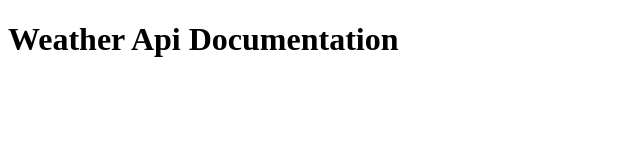
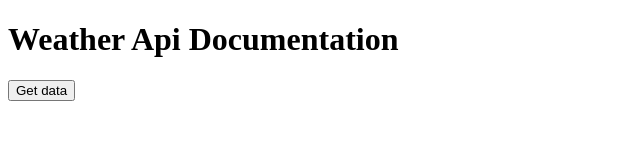
Before and after one commit to saneleM1991/git-one, a plain HTML site: page index.html in a window 1280 px wide. Shown: the whole page, without its empty margins (0-640 px from the left). Drawn offline with Linux system fonts and the light colour scheme.

Commit message:
Added a button for fetching data

```diff
--- a/index.html
+++ b/index.html
@@ -7,5 +7,6 @@
   </head>
   <body>
     <h1>Weather Api Documentation</h1>
+    <button>Get data</button>
   </body>
 </html>
```
